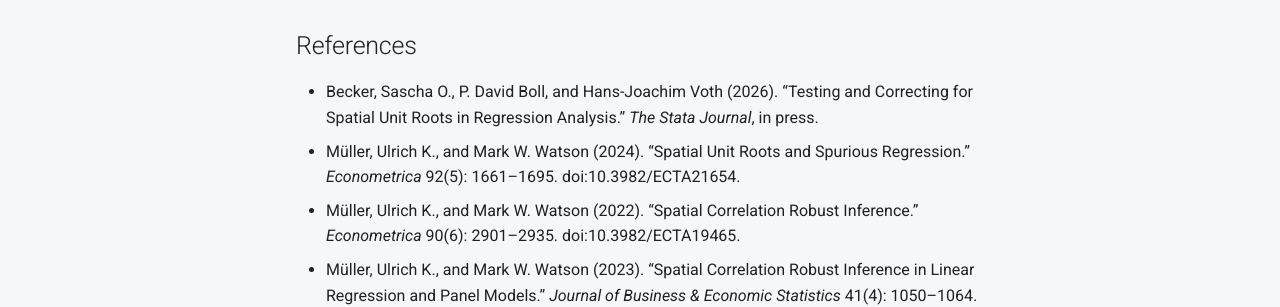
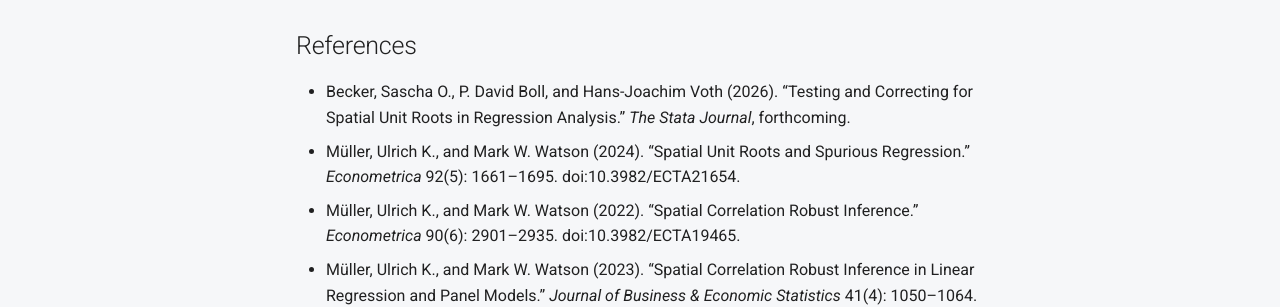
Before and after one commit to spatial-spur/spatial-spur.github.io, an MkDocs documentation site: the page built from docs/index.md, in a window 1280 px wide and 900 px high, scrolled down 2756 px. Shown: the part 498-805 px from the top of the window. Built offline with MkDocs 1.6.1 and Material for MkDocs 9.7.7, drawn with Linux system fonts in a browser that asks for light colours; comment, search, counter and statistics services are not loaded.

Commit message:
Use forthcoming for website Stata Journal citation

```diff
--- a/docs/index.md
+++ b/docs/index.md
@@ -137,7 +137,7 @@
 
 ## References
 
-- Becker, Sascha O., P. David Boll, and Hans-Joachim Voth (2026). “Testing and Correcting for Spatial Unit Roots in Regression Analysis.” *The Stata Journal*, in press.
+- Becker, Sascha O., P. David Boll, and Hans-Joachim Voth (2026). “Testing and Correcting for Spatial Unit Roots in Regression Analysis.” *The Stata Journal*, forthcoming.
 - Müller, Ulrich K., and Mark W. Watson (2024). “Spatial Unit Roots and Spurious Regression.” *Econometrica* 92(5): 1661–1695. doi:10.3982/ECTA21654.
 - Müller, Ulrich K., and Mark W. Watson (2022). “Spatial Correlation Robust Inference.” *Econometrica* 90(6): 2901–2935. doi:10.3982/ECTA19465.
 - Müller, Ulrich K., and Mark W. Watson (2023). “Spatial Correlation Robust Inference in Linear Regression and Panel Models.” *Journal of Business & Economic Statistics* 41(4): 1050–1064. doi:10.1080/07350015.2022.2127737.
```
